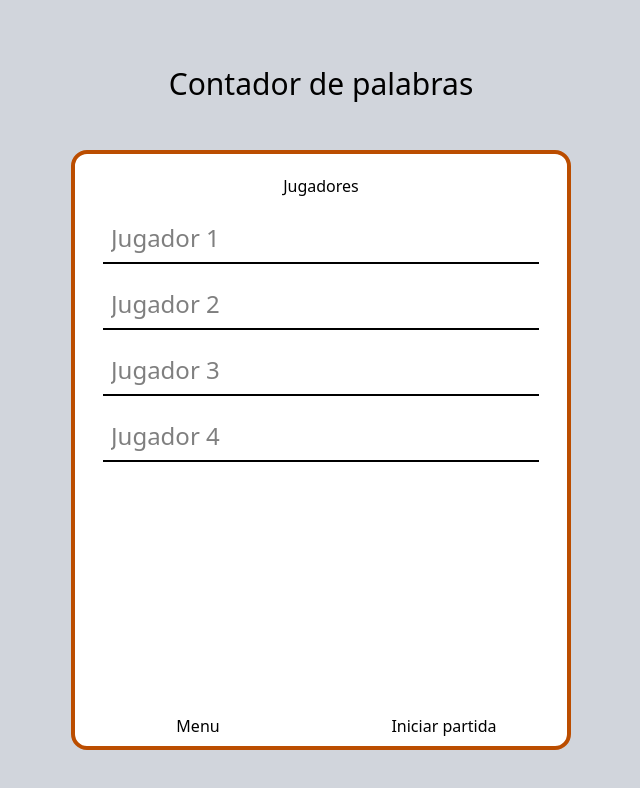
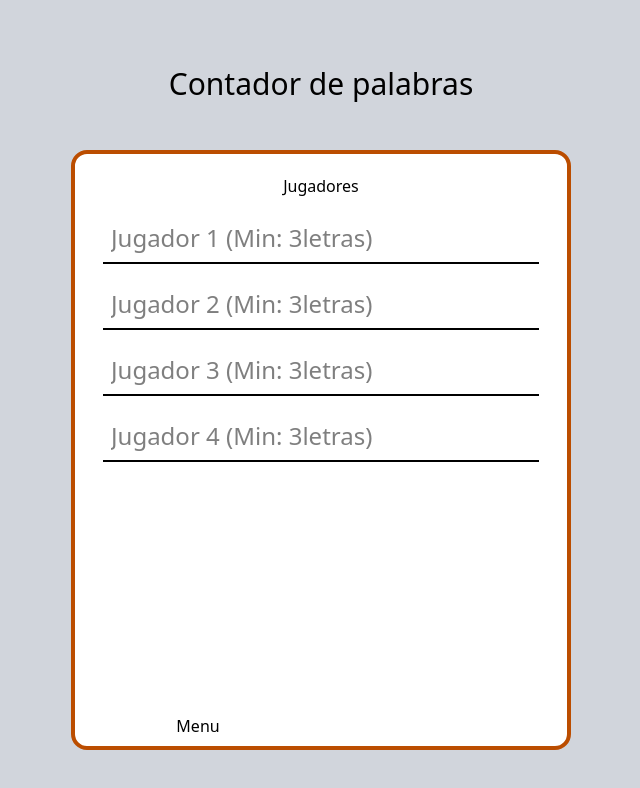
Before and after one commit to JavierMolines/wordcount, an Angular app: page /users in a window 1280 px wide. Shown: the top 788 px of the page, without its empty margins (319-959 px from the left). Built offline with nearby package versions, Linux system fonts and the light colour scheme.

Commit message:
feat: implement reactive form for player input validation in CreateUser component

```diff
--- a/src/app/components/create-user/create-user.component.html
+++ b/src/app/components/create-user/create-user.component.html
@@ -3,29 +3,33 @@
 <div class="border-amber-700 bg-white border-4 p-5 rounded-2xl w-125 h-150 relative">
   <div>
     <h2 class="text-center">Jugadores</h2>
-    <form class="px-2 py-4 flex flex-col gap-4">
+    <form [formGroup]="formPlayers" class="px-2 py-4 flex flex-col gap-4">
       <input
         type="text"
-        name="player1"
-        placeholder="Jugador 1"
+        formControlName="player1"
+        (input)="validateInputsContent()"
+        placeholder="Jugador 1 (Min: 3letras)"
         class="text-2xl p-2 border-b-2 border-s-teal-800"
       />
       <input
         type="text"
-        name="player2"
-        placeholder="Jugador 2"
+        formControlName="player2"
+        (input)="validateInputsContent()"
+        placeholder="Jugador 2 (Min: 3letras)"
         class="text-2xl p-2 border-b-2 border-s-teal-800"
       />
       <input
         type="text"
-        name="player3"
-        placeholder="Jugador 3"
+        formControlName="player3"
+        (input)="validateInputsContent()"
+        placeholder="Jugador 3 (Min: 3letras)"
         class="text-2xl p-2 border-b-2 border-s-teal-800"
       />
       <input
         type="text"
-        name="player4"
-        placeholder="Jugador 4"
+        formControlName="player4"
+        (input)="validateInputsContent()"
+        placeholder="Jugador 4 (Min: 3letras)"
         class="text-2xl p-2 border-b-2 border-s-teal-800"
       />
     </form>
@@ -37,11 +41,14 @@
     >
       Menu
     </a>
+
+    @if (validToStartGame()) {
       <a
         [routerLink]="['/']"
         class="text-center cursor-pointer w-1/2 bg-white hover:bg-gray-200 rounded-2xl p-2"
       >
         Iniciar partida
       </a>
+    }
   </div>
 </div>
--- a/src/app/components/create-user/create-user.component.ts
+++ b/src/app/components/create-user/create-user.component.ts
@@ -1,12 +1,31 @@
-import { Component } from '@angular/core';
+import { Component, signal } from '@angular/core';
+import { FormBuilder, FormGroup } from '@angular/forms';
 import { RouterModule } from '@angular/router';
+import { ReactiveFormsModule } from '@angular/forms';
 
 @Component({
   selector: 'app-create-user',
-  imports: [RouterModule],
+  imports: [RouterModule, ReactiveFormsModule],
   templateUrl: './create-user.component.html',
   styleUrl: './create-user.component.css',
 })
 export class CreateUserComponent {
+  mininumPlayersValids = 2;
+  validToStartGame = signal(false);
+  formPlayers: FormGroup;
 
+  constructor(private fb: FormBuilder) {
+    this.formPlayers = this.fb.group({
+      player1: [''],
+      player2: [''],
+      player3: [''],
+      player4: ['']
+    });
+  }
+
+  validateInputsContent() {
+    const inputs: Array<string> = Object.values(this.formPlayers.value);
+    const inputsWithText = inputs.filter(text => text && text.trim() !== '' && text.length > 2);
+    this.validToStartGame.set(inputsWithText.length >= this.mininumPlayersValids);
+  }
 }
```
Lines whose indentation alone changed are shown as unchanged.
